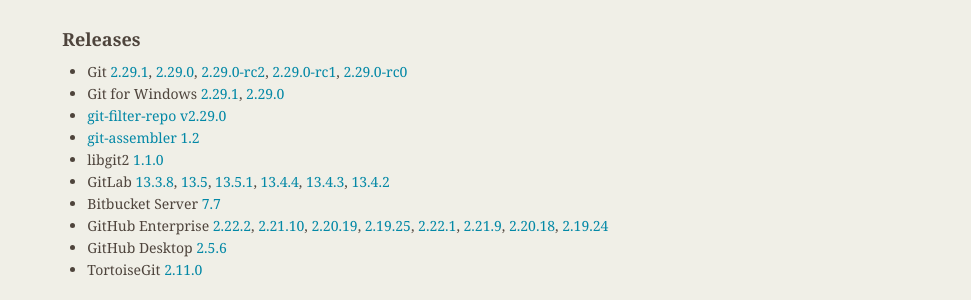
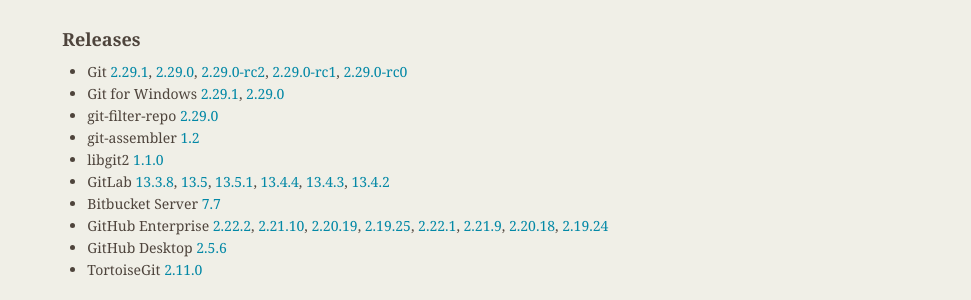
Before and after one commit to git/git.github.io, a Jekyll site: the page built from rev_news/drafts/edition-68.md, in a window 1280 px wide and 900 px high, scrolled down 1800 px. Shown: the part 154-454 px from the top of the window, without its empty margins (309-1280 px from the left). Built offline with Jekyll 4.4.1, drawn with Linux system fonts in a browser that asks for light colours.

Commit message:
rn-68: improve format for some releases

```diff
--- a/rev_news/drafts/edition-68.md
+++ b/rev_news/drafts/edition-68.md
@@ -171,8 +171,8 @@
 [2.29.0-rc0](https://public-inbox.org/git/xmqqa6x070tn.fsf@gitster.c.googlers.com/)
 + Git for Windows [2.29.1](https://github.com/git-for-windows/git/releases/tag/v2.29.1.windows.1),
 [2.29.0](https://github.com/git-for-windows/git/releases/tag/v2.29.0.windows.1)
-+ [git-filter-repo v2.29.0](https://public-inbox.org/git/CABPp-BG+uP2-t62AfgBauvoRtXfF4pU-xXKq3+YEEhjDdiHR_w@mail.gmail.com/)
-+ [git-assembler 1.2](https://public-inbox.org/git/87mu1f2rc0.fsf@wavexx.thregr.org)
++ git-filter-repo [2.29.0](https://public-inbox.org/git/CABPp-BG+uP2-t62AfgBauvoRtXfF4pU-xXKq3+YEEhjDdiHR_w@mail.gmail.com/)
++ git-assembler [1.2](https://public-inbox.org/git/87mu1f2rc0.fsf@wavexx.thregr.org)
 + libgit2 [1.1.0](https://github.com/libgit2/libgit2/releases/tag/v1.1.0)
 + GitLab [13.3.8](https://about.gitlab.com/releases/2020/10/23/gitlab-13-3-8-released/),
 [13.5](https://about.gitlab.com/releases/2020/10/22/gitlab-13-5-released/),
```
